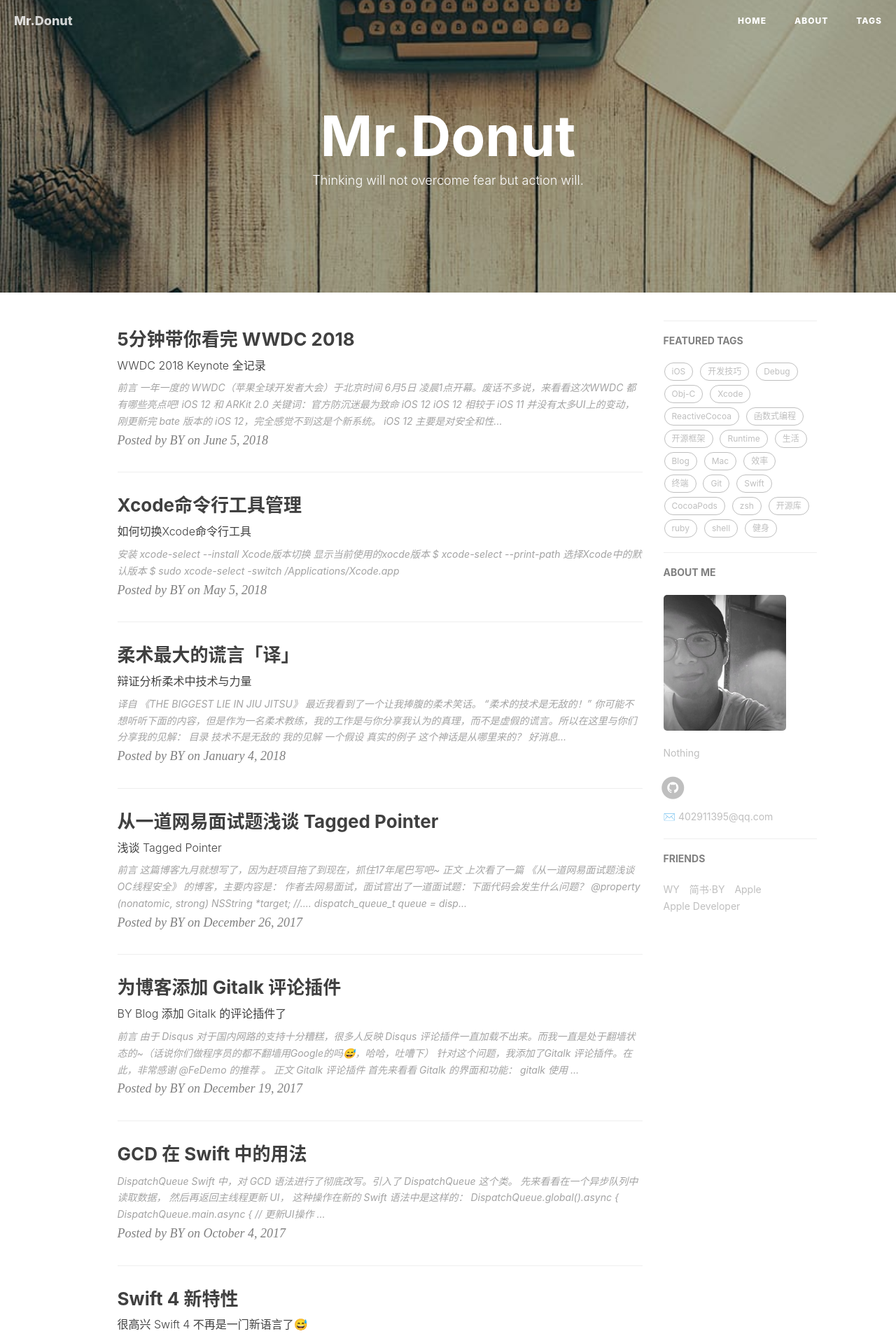
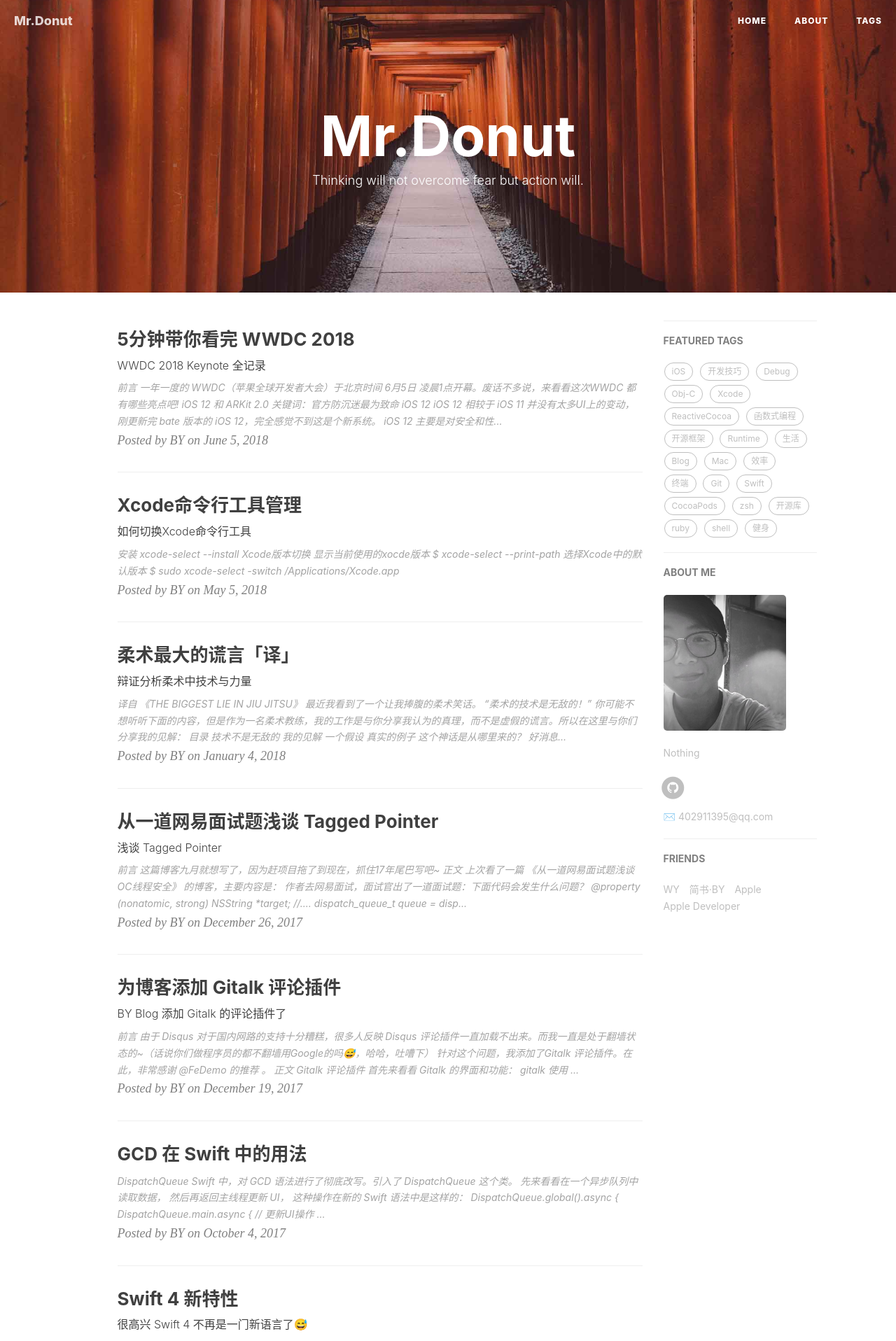
Before and after one commit to shenhuipeng/shenhuipeng.github.io, a Jekyll site: the page built from index.html, in a window 1280 px wide. Shown: the top 1916 px of the page at 70% size. Built offline with Jekyll 4.4.1, drawn with Linux system fonts in a browser that asks for light colours; nearby versions of some CDN libraries; the list of posts is cut into pages by our own code; comment, search, counter and statistics services are not loaded.

Commit message:
upload img

```diff
--- a/_config.yml
+++ b/_config.yml
@@ -1,7 +1,7 @@
 # Site settings
 title: Mr.Donut
 SEOTitle: Mr.Donut
-header-img: img/post-bg-desk.jpg
+header-img: img/kyoto2-(2).jpg
 email: 402911395@qq.com
 description: "Nothing"
 keyword: "Nothing"
```
